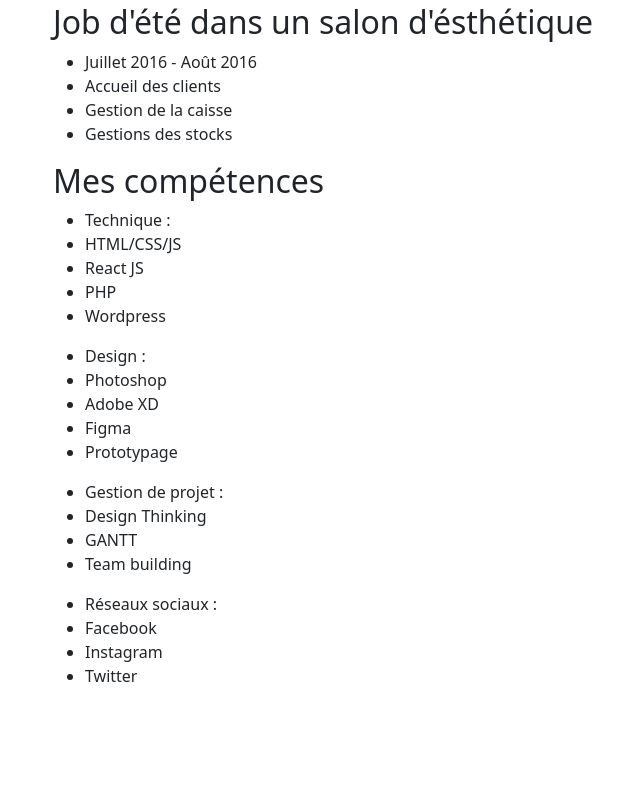
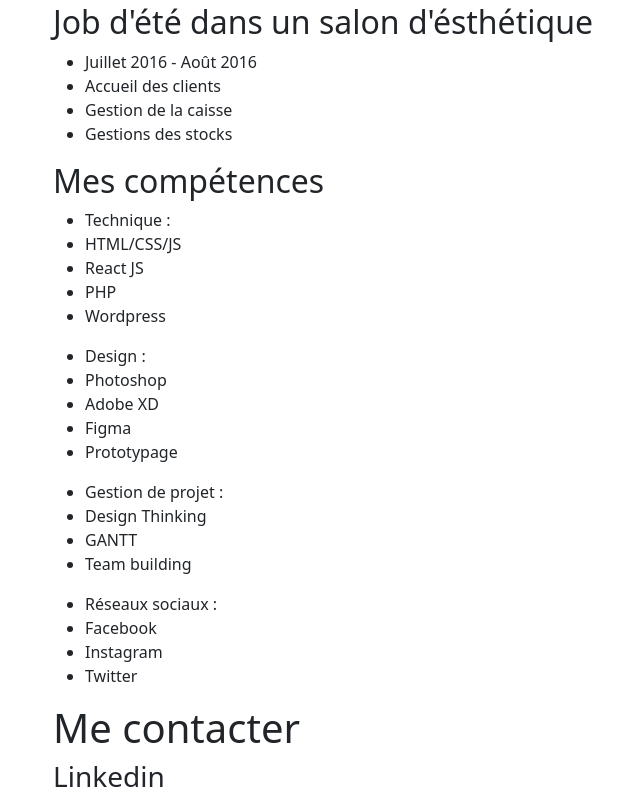
Before and after one commit to SoFoxies/webschool_devops, a plain HTML site: page index.html in a window 1280 px wide. Shown: the part 1044-1846 px from the top of the page, without its empty margins (29-669 px from the left). Before the commit the page ends 1748 px from the top, so only its background shows below. Drawn offline with nearby package versions, Linux system fonts and the light colour scheme.

Commit message:
me contacter

```diff
--- a/index.html
+++ b/index.html
@@ -26,6 +26,7 @@
 
     <section id="formations">
         <div class="container">
+            <div class="row">
             <h1>Mes formations</h1>
             <h2>La Web School Factory</h2>
             <ul>
@@ -44,6 +45,7 @@
                 <li>2016 - 2017</li>
                 <li>Diplôme du Baccalauréat STMG Spécialité Système d’information et de gestion</li>
             </ul>
+        </div>
         </div>
     </section>
 
@@ -113,6 +115,13 @@
             </ul>
         </div>
     </section>
+
+    <section>
+        <div class="container">
+            <h1>Me contacter</h1>
+            <h3>Linkedin</h3>
+        </div>
+    </section>
 </body>
 
 </html>
```
